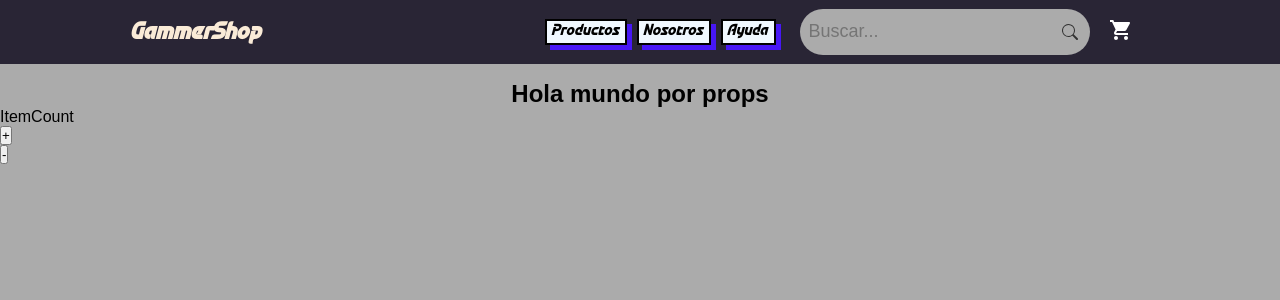
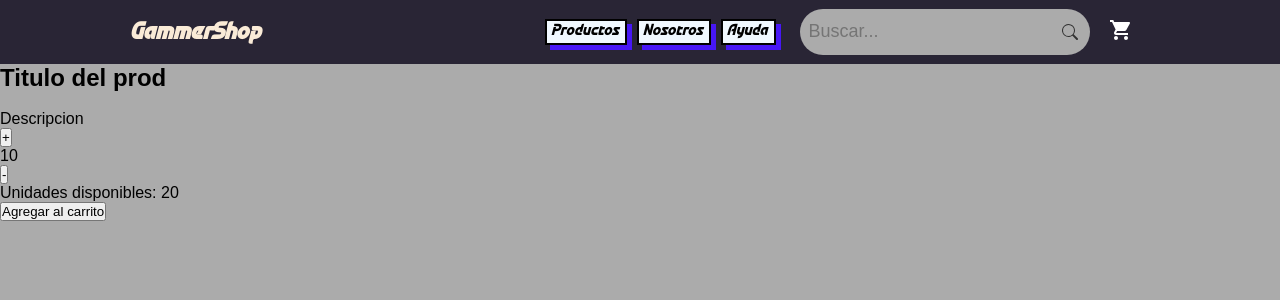
Before and after one commit to mayomatias/EntregaFinalMayo, a React (Vite) app: page / in a window 1280 px wide. Shown: the top 300 px of the page. Built offline with nearby package versions, Linux system fonts and the light colour scheme.

Commit message:
Nuevos Compoenentes

```diff
--- a/src/App.jsx
+++ b/src/App.jsx
@@ -5,7 +5,7 @@ function App() {
   return (
     <div className="App">
       <NavBar />
-      <ItemListContainer greetting="Hola mundo por props" />
+      <ItemListContainer />
     </div>
   );
 }
--- a/src/components/ItemCount/ItemCount.jsx
+++ /dev/null
@@ -1,16 +0,0 @@
-import React from 'react'
-
-const ItemCount = () => {
-    return (
-        <>
-            <div>ItemCount</div>
-            <div>
-                <button>+</button>
-                <p></p>
-                <button>-</button>
-            </div>
-        </>
-    )
-}
-
-export default ItemCount;
--- /dev/null
+++ b/src/components/ItemListContainer/ItemList/Item/Item.jsx
@@ -0,0 +1,28 @@
+import React, { useState } from "react";
+import ItemCount from "./ItemCount/ItemCount";
+
+
+const Item = ({ item }) => {
+
+    const [itemObj, setItemObj] = useState({
+        id: 1,
+        title: "Pan",
+        price: 5500,
+        pictureUrl: "http://dsadad"
+    })
+
+    return (
+        <>
+            <h2>Titulo del prod</h2>
+            <img src=""/>
+            <p>Descripcion</p>
+            <ItemCount
+                stock={20}
+                initial={10}
+            />
+        </>
+    )
+
+}
+
+export default Item;
--- /dev/null
+++ b/src/components/ItemListContainer/ItemList/Item/ItemCount/ItemCount.jsx
@@ -0,0 +1,36 @@
+import React, {useState } from 'react'
+
+const ItemCount = ({ stock, initial }) => {
+
+    const [cant, setCant] = useState(initial);
+
+    const onAdd = () => {
+        if(cant < stock) {
+            setCant(cant + 1)
+
+        }
+    }
+    const onSub = () => {
+        if(cant > 0 ){
+            setCant(cant - 1)
+
+        }
+    }
+    const imprimir = () => {
+        console.log(cant)
+    }
+
+    return (
+        <>
+            <div>
+                <button onClick={onAdd}>+</button>
+                <p>{cant}</p>
+                <button onClick={onSub}>-</button>
+                <p>Unidades disponibles: {stock}</p>
+                <button  onClick={imprimir}>Agregar al carrito</button>
+            </div>
+        </>
+    )
+}
+
+export default ItemCount;
--- /dev/null
+++ b/src/components/ItemListContainer/ItemList/ItemList.jsx
@@ -0,0 +1,10 @@
+import React from "react";
+import Item from "./Item/Item";
+
+const ItemList = ({ items }) => {
+    return(
+        <Item />
+    )
+}
+
+export default ItemList;
--- a/src/components/ItemListContainer/ItemListContainer.jsx
+++ b/src/components/ItemListContainer/ItemListContainer.jsx
@@ -1,13 +1,12 @@
 import React from "react";
-import ItemCount from "../ItemCount/ItemCount";
+import ItemList from "./ItemList/ItemList";
 
-const ItemListContainer = ({greetting}) => {
-    return(
-        <>
-            <h2 style={{marginTop:'1rem', textAlign:'center'}}>{greetting}</h2>
-            <ItemCount />
-        </>
+const ItemListContainer = () => {
+
+    return (
+        <ItemList />
     )
+
 }
 
 export default ItemListContainer;
```
